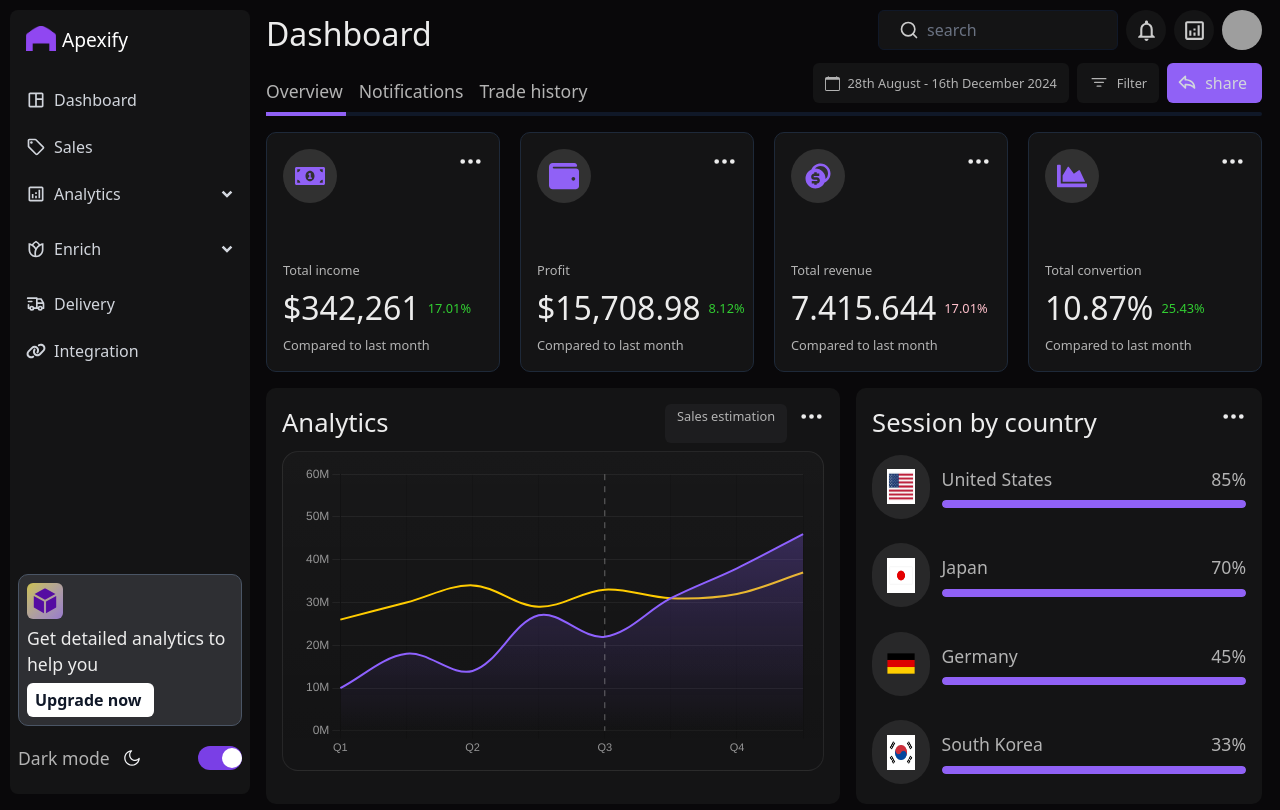
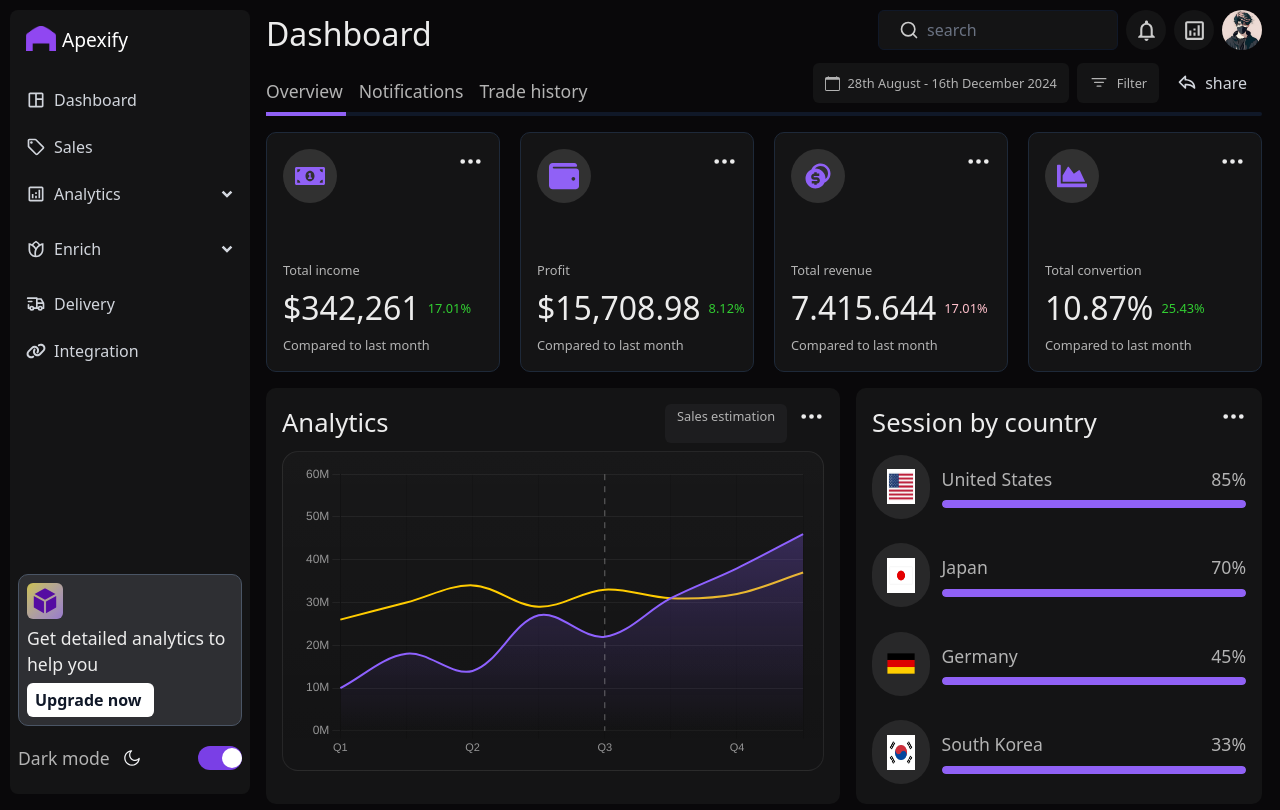
Before and after one commit to KelvinOmoluyi/Dashboard, a React (Vite) app: page / in a window 1280 px wide. Built offline with nearby package versions, Linux system fonts and the light colour scheme; grey boxes are pictures that could not be loaded.

Commit message:
updated picure import

```diff
--- a/components/NavBar.jsx
+++ b/components/NavBar.jsx
@@ -1,7 +1,7 @@
 import { SearchBar } from "./index"
 import { MdNotificationsNone } from 'react-icons/md';
 import { MdOutlineAnalytics } from 'react-icons/md';
-import avatarImg from "../data/images/portfolio-about-pic.jpg"
+import avatarImg from "../data/images/my-pic.jpg"
 import { BsCalendar } from 'react-icons/bs';
 import { BsFilter } from 'react-icons/bs';
 import { Button } from '../components';
@@ -68,7 +68,7 @@ function NavBar() {
                       <BsFilter size={20} color="#b3b3b3" />
                       <h6>Filter</h6>
                   </div>
-                  <Button active={true} icon={BiShare} text="share" />
+                  <Button bgColor="#9061f6" icon={BiShare} text="share" />
               </div>
           </div>
           <div className='w-full h-1 bg-gray-900 rounded-2xl mt-2 mx-auto'>
```
